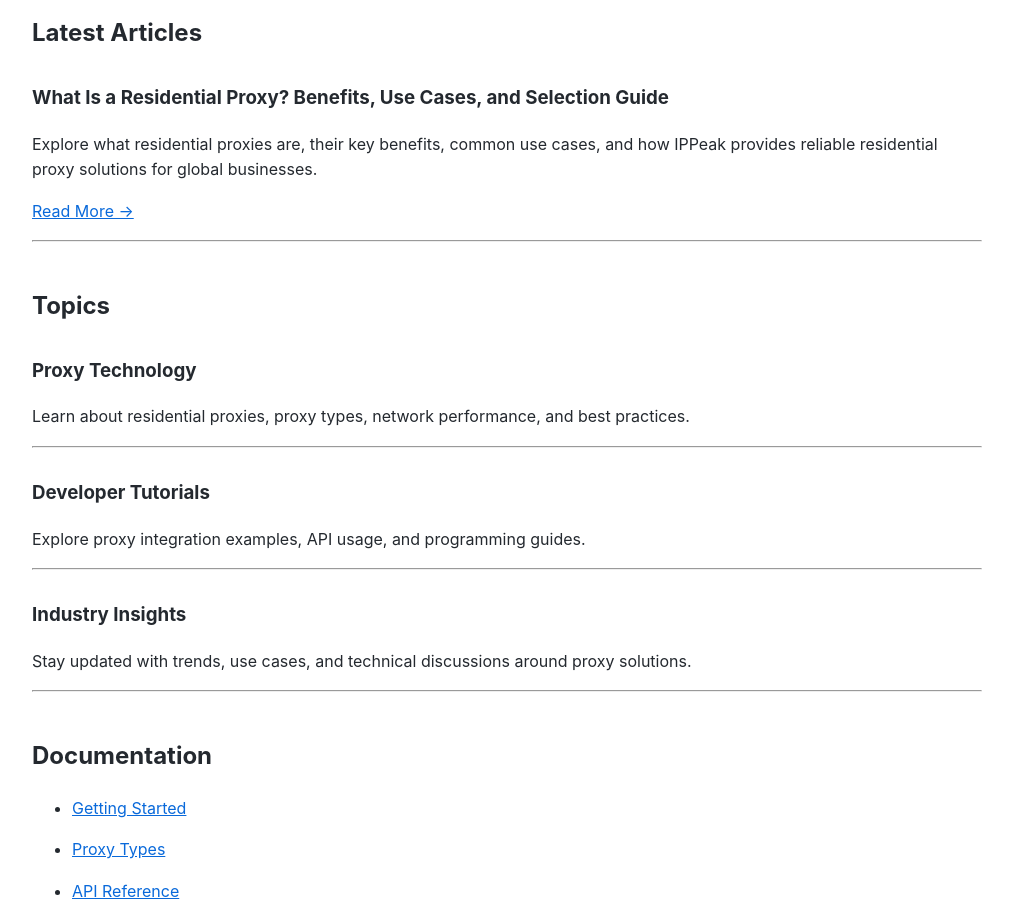
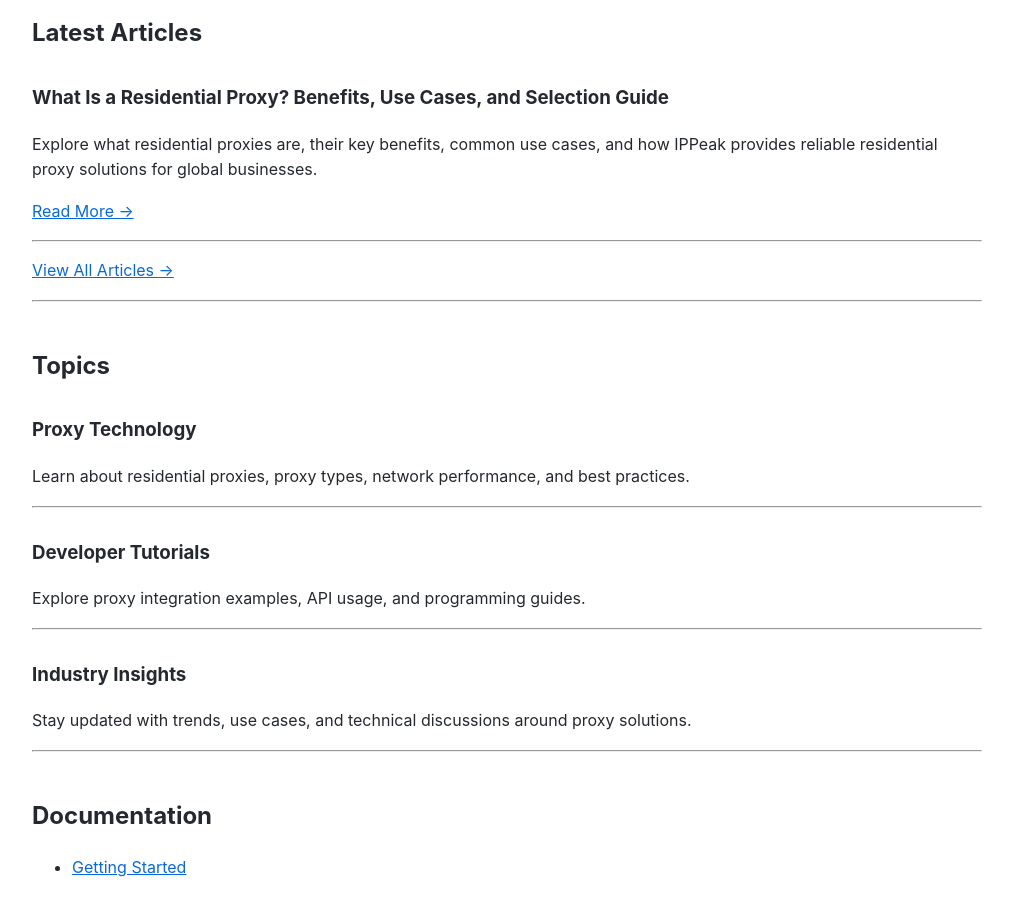
Before and after one commit to IPPeak/IPPeak-Residential-Proxy, a Jekyll site: the page built from docs/blog/index.md, in a window 1280 px wide and 900 px high, scrolled down 346 px. Shown: the whole window, without its empty margins (133-1146 px from the left). Built offline with Jekyll 4.4.1, drawn with Linux system fonts in a browser that asks for light colours.

Commit message:
Add link to view all articles in blog index

```diff
--- a/docs/blog/index.md
+++ b/docs/blog/index.md
@@ -17,6 +17,10 @@ Explore technical articles, proxy guides, development tutorials, and industry in
 Explore what residential proxies are, their key benefits, common use cases, and how IPPeak provides reliable residential proxy solutions for global businesses.
 
 [Read More →](What-Is-a-Residential-Proxy.html)
+
+---
+
+[View All Articles →](articles.html)
 
 ---
 
```
